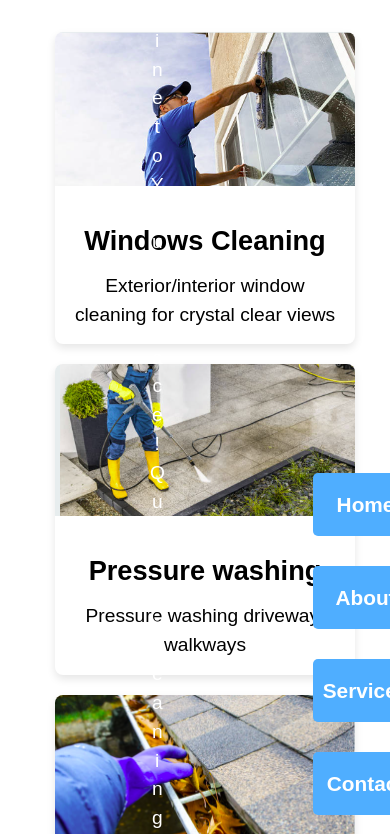
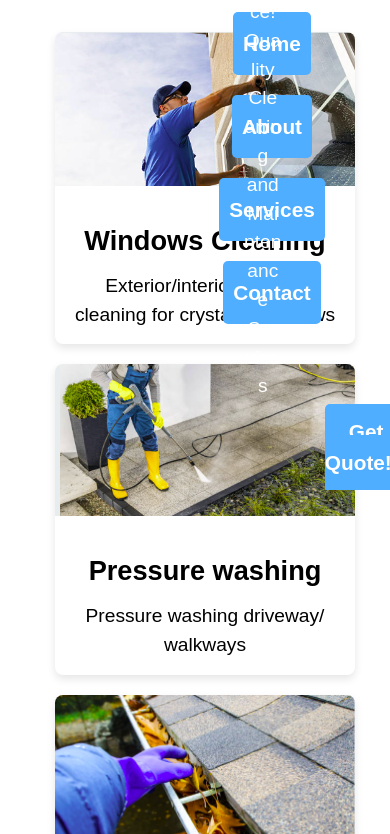
Before and after one commit to irm1005-itec1005-fall-2023/ProShine, a plain HTML site: page index.html in a window 390 px wide. Shown: the part 361-1195 px from the top of the page. Drawn offline with Linux system fonts and the light colour scheme.

Commit message:
ProShineCanada

```diff
--- a/style.css
+++ b/style.css
@@ -114,18 +114,6 @@ header {
   background-color: #4a64df; /* Darker color on hover */
 }
 
-/* Adjustments for mobile views or smaller screens */
-@media screen and (max-width: 768px) {
-  .nav-items {
-    flex-direction: column; /* Stack the boxes on smaller screens */
-  }
-
-  .nav-items li,
-  .quote-box {
-    flex-basis: 100%; /* Full width for each item on smaller screens */
-    margin: 5px 0; /* Spacing between stacked boxes */
-  }
-}
 
 .header-content {
   display: flex;
@@ -143,32 +131,67 @@ header {
   margin-left: -50px;
 }
 
-@media screen and (max-width: 768px) {
-  .header-content {
-    justify-content: center;
-  }
-
-  .subtitle h2 {
-    padding: 10px 20px;
-    text-align: center;
-  }
-
-  .quote-box {
-    order: 3; /* Ensures the quote box is at the end on mobile */
-    width: 100%; /* Full width for smaller screens */
-    margin: 10px 0; /* Adds margin at the top and bottom */
-  }
-
-  .nav-items,
-  .contact-info {
-    order: 2;
-    width: 100%; /* Full width for smaller screens */
+@media (max-width: 768px) {
+  header {
+      height: 280px; /* Retain the same height as on desktop */
+      position: relative; /* Maintain relative positioning */
+      background-color: #0f102c; /* Ensure the background color remains */
+      padding-top: 20px; /* Keep padding consistent */
   }
 
   .logo {
-    order: 1;
+      position: absolute; /* Keep the logo absolutely positioned */
+      top: 0;
+      left: 0;
+      width: 230px; /* Maintain logo size */
+      height: 200px; /* Maintain logo size */
+      margin-top: 40px;
+      margin-left: 10px;
+  }
+
+  .contact-info {
+      background-color: #404041; /* Ensure the background color remains */
+      color: white; /* Keep text color */
+      text-align: right; /* Align text to the right */
+      padding: 5px 10px; /* Maintain padding */
+      font-size: 1.2em; /* Keep font size */
+      margin-top: -19px; /* Adjust margin to fit */
+  }
+
+  .navigation {
+      display: flex; /* Keep the flex display */
+      justify-content: center; /* Center navigation */
+      align-items: center; /* Align items for consistent layout */
+      margin-top: 50px; /* Maintain margin from top */
+      margin-left: 250px; /* Adjust margin to keep it centered */
+  }
+
+  .nav-items {
+      list-style-type: none; /* No bullet points */
+      padding: 0; /* No padding */
+      margin: 0; /* No margin */
+      display: flex; /* Maintain flex display */
+      flex-wrap: wrap; /* Allow items to wrap */
+      justify-content: center; /* Center items */
+      align-content: center; /* Align items vertically */
+      gap: 20px; /* Maintain gaps between items */
+  }
+
+  .nav-items li {
+      flex: 0 0 calc(50% - 10px); /* Adjust sizing to be responsive */
+  }
+
+  .nav-items a {
+      display: block; /* Ensure links fill the list item */
+      padding: 16px 10px; /* Maintain padding */
+      text-decoration: none;
+      color: white; /* Text color */
+      font-weight: bold; /* Bold font */
+      text-align: center; /* Center text */
+      font-size: 1.3rem; /* Font size */
   }
 }
+
 
 .header-right {
   display: flex;
```
